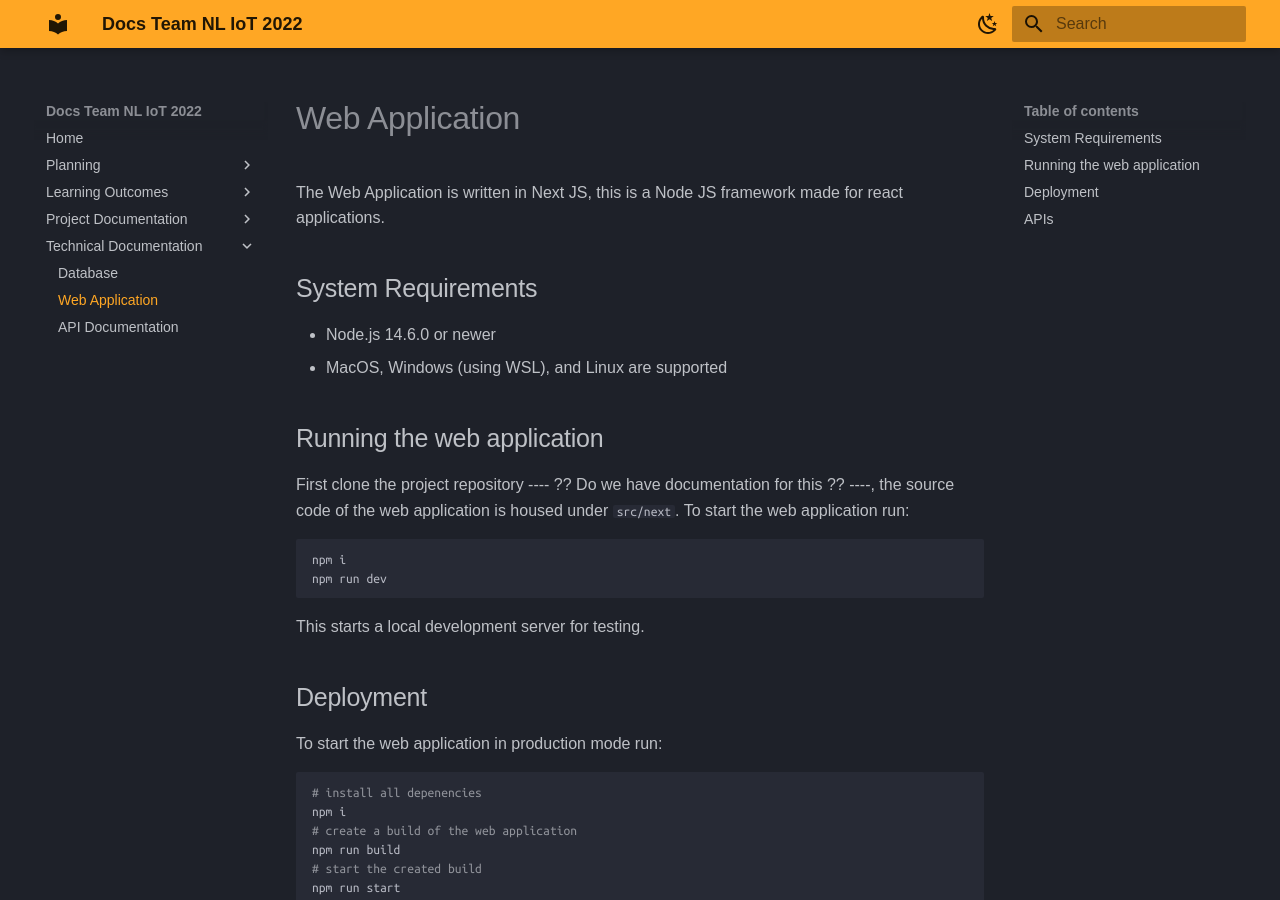
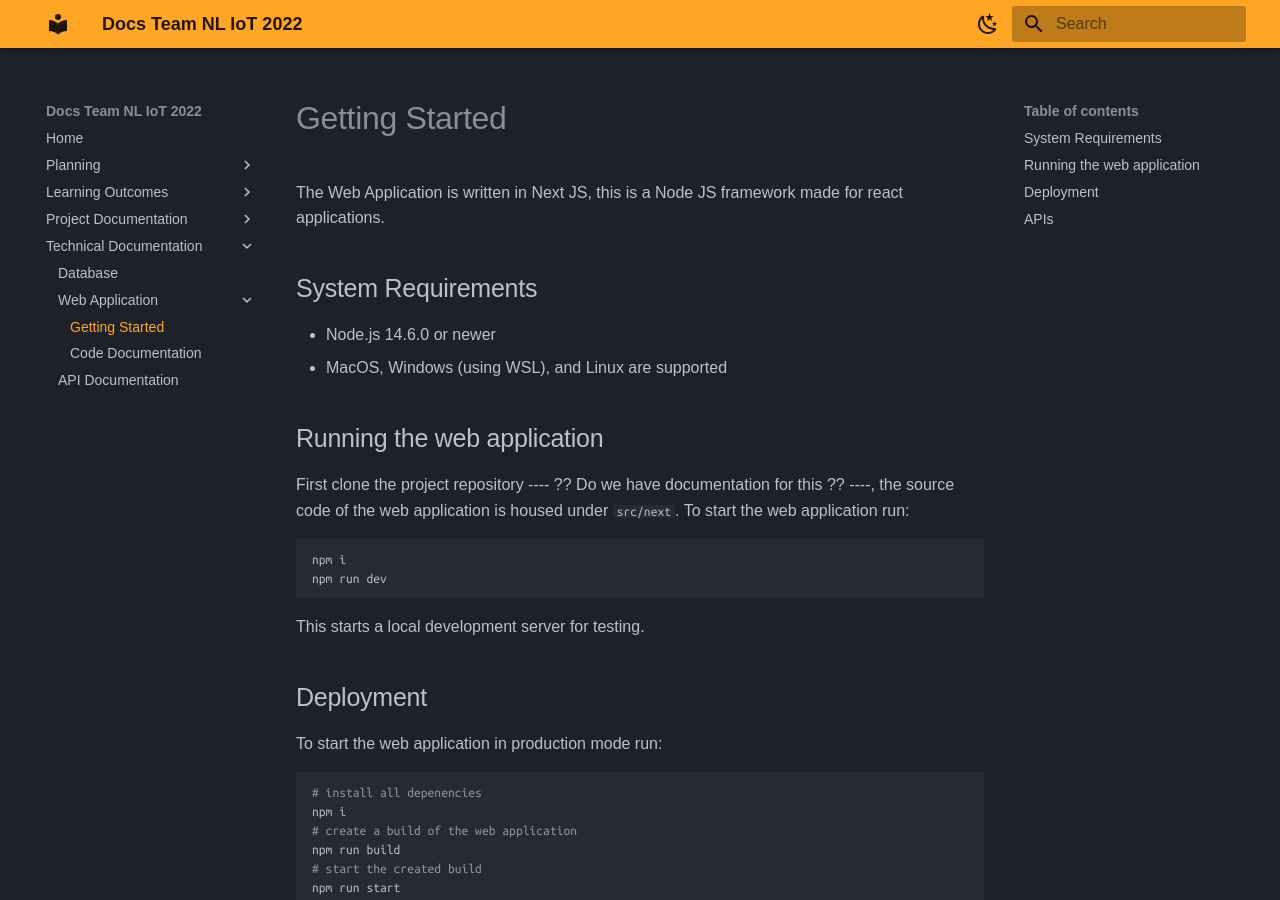
Before and after one commit to serg-and/team-nl-iot-2022, an MkDocs documentation site: the page built from docs/web-application/getting-started.md, in a window 1280 px wide and 900 px high. Built offline with MkDocs 1.6.1 and Material for MkDocs 9.7.7, drawn with Linux system fonts in a browser that asks for light colours; some web fonts are replaced.

Commit message:
code documentation web application

```diff
--- a/docs/web-application.md
+++ b/docs/web-application/getting-started.md
@@ -1,4 +1,4 @@
-# Web Application
+# Getting Started
 The Web Application is written in Next JS, this is a Node JS framework made for react applications.
 
 ## System Requirements
@@ -42,7 +42,5 @@ This output is generated inside the .next folder:
 - `.next/cache` – Output for the build cache and cached images, responses, and pages from the Next.js server. Using a cache helps decrease build times and improve performance of loading images
 All JavaScript code inside .next has been compiled and browser bundles have been minified to help achieve the best performance and support all modern browsers.
 
-
-
 ## APIs
 Read the [API Documentation](api-documentation)
--- a/mkdocs.yml
+++ b/mkdocs.yml
@@ -46,7 +46,9 @@ nav:
       - 'Samenwerkingscontract.md'
     - Technical Documentation:
       - 'database.md'
-      - 'web-application.md'
+      - Web Application:
+        - 'web-application/getting-started.md'
+        - 'web-application/code-documentation.md'
       - 'api-documentation.md'
 plugins:
   - search
```
Also changed, not shown: docs/web-application/code-documentation.md (added, +9 -0 lines), docs/images/validator-error-message.png (added).
